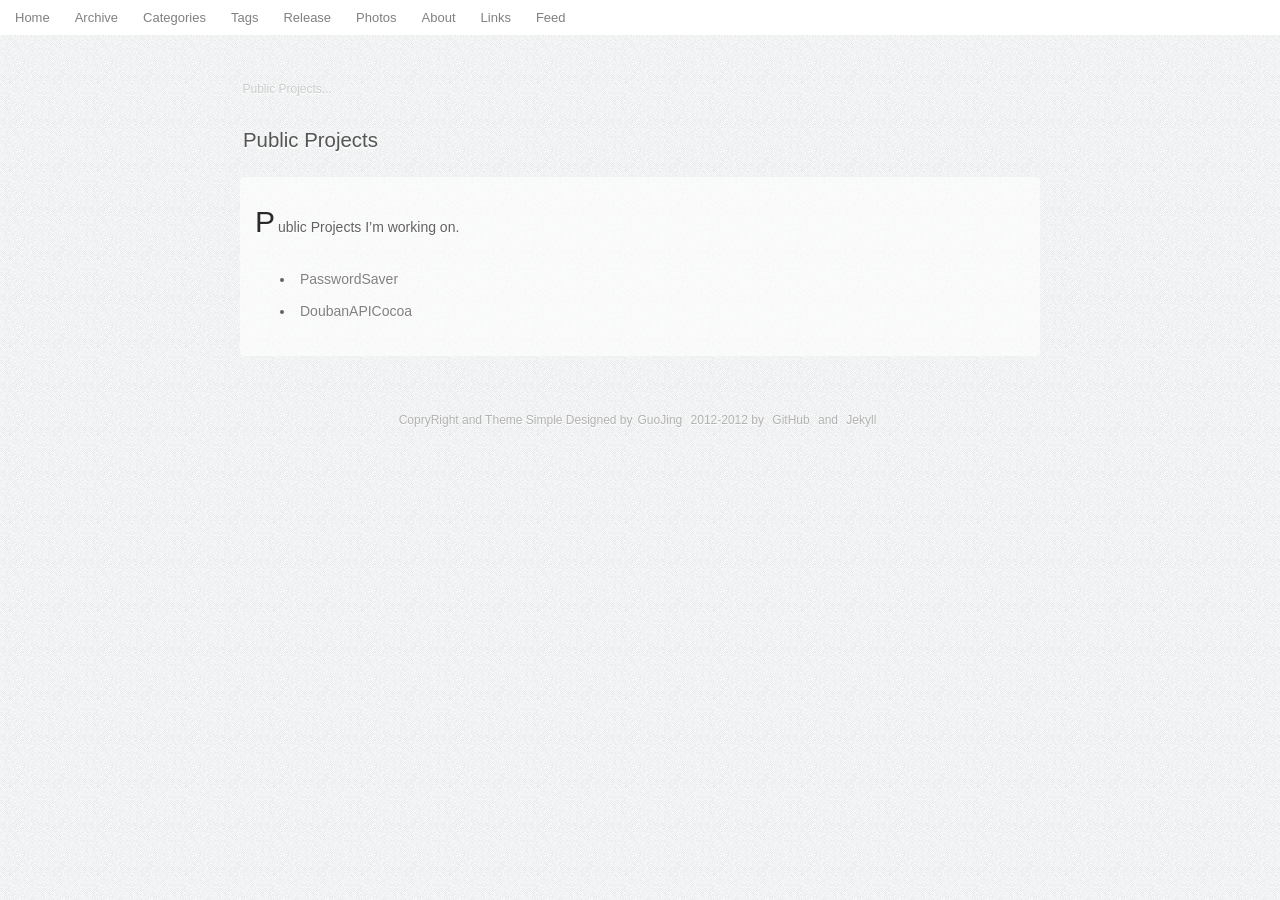
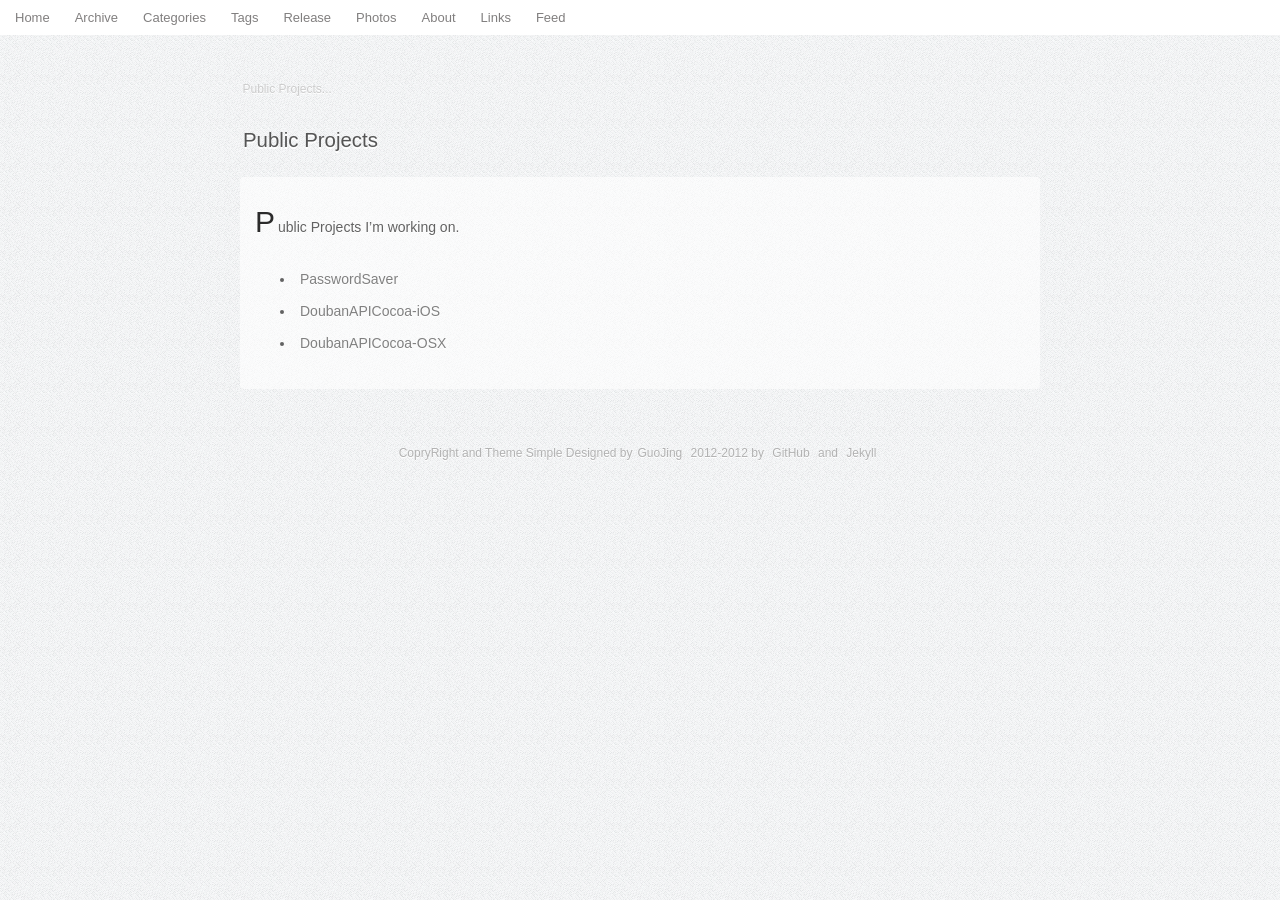
Before and after one commit to zwitzwit/guojing.github.com, a Jekyll site: the page built from release/index.md, in a window 1280 px wide. Built offline with Jekyll 4.4.1, drawn with Linux system fonts in a browser that asks for light colours; Markdown is read by kramdown in place of the engine named in the settings.

Commit message:
change release page

```diff
--- a/release/index.md
+++ b/release/index.md
@@ -6,4 +6,5 @@ description: Public Projects
 Public Projects I'm working on.
 
 * [PasswordSaver](/release/password/)
-* [DoubanAPICocoa](https://github.com/GuoJing/DoubanAPICocoa)
+* [DoubanAPICocoa-iOS](https://github.com/GuoJing/DoubanAPICocoa-iOS)
+* [DoubanAPICocoa-OSX](https://github.com/GuoJing/DoubanAPICocoa-OSX)
```
